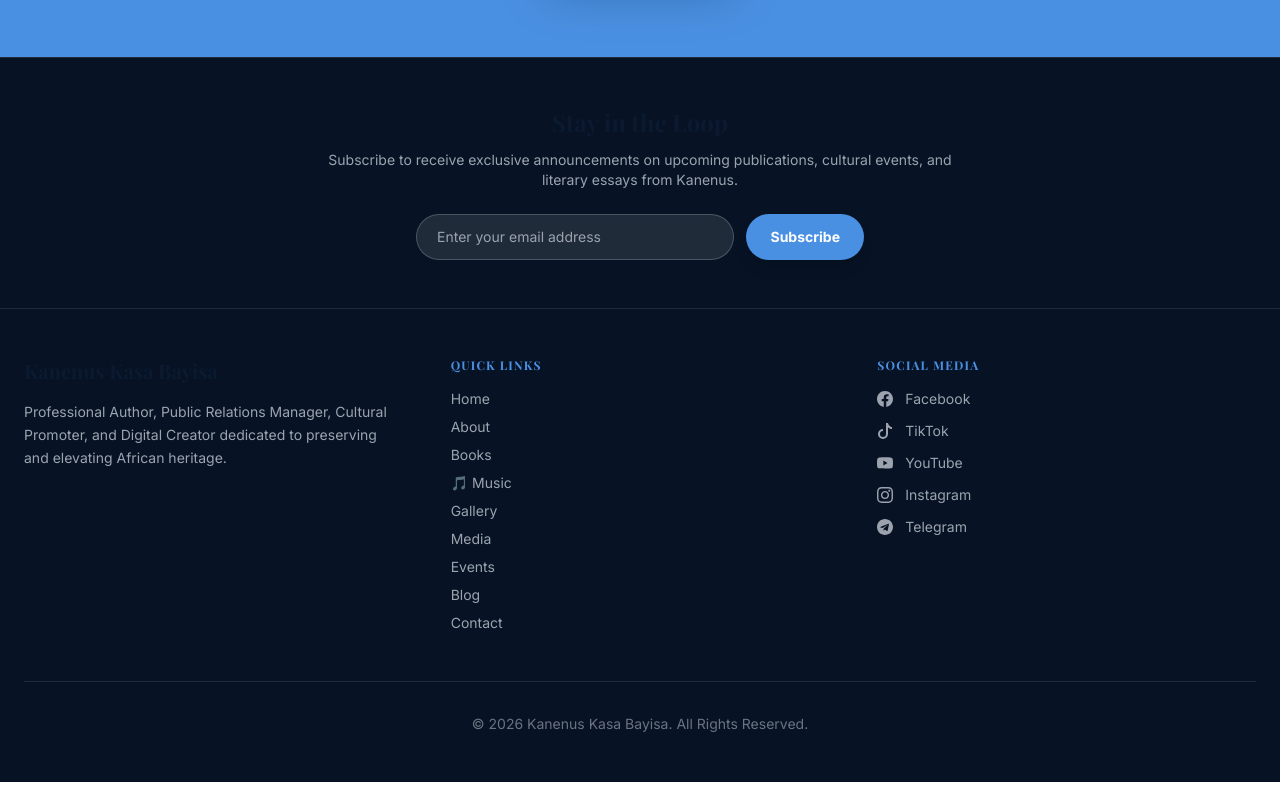
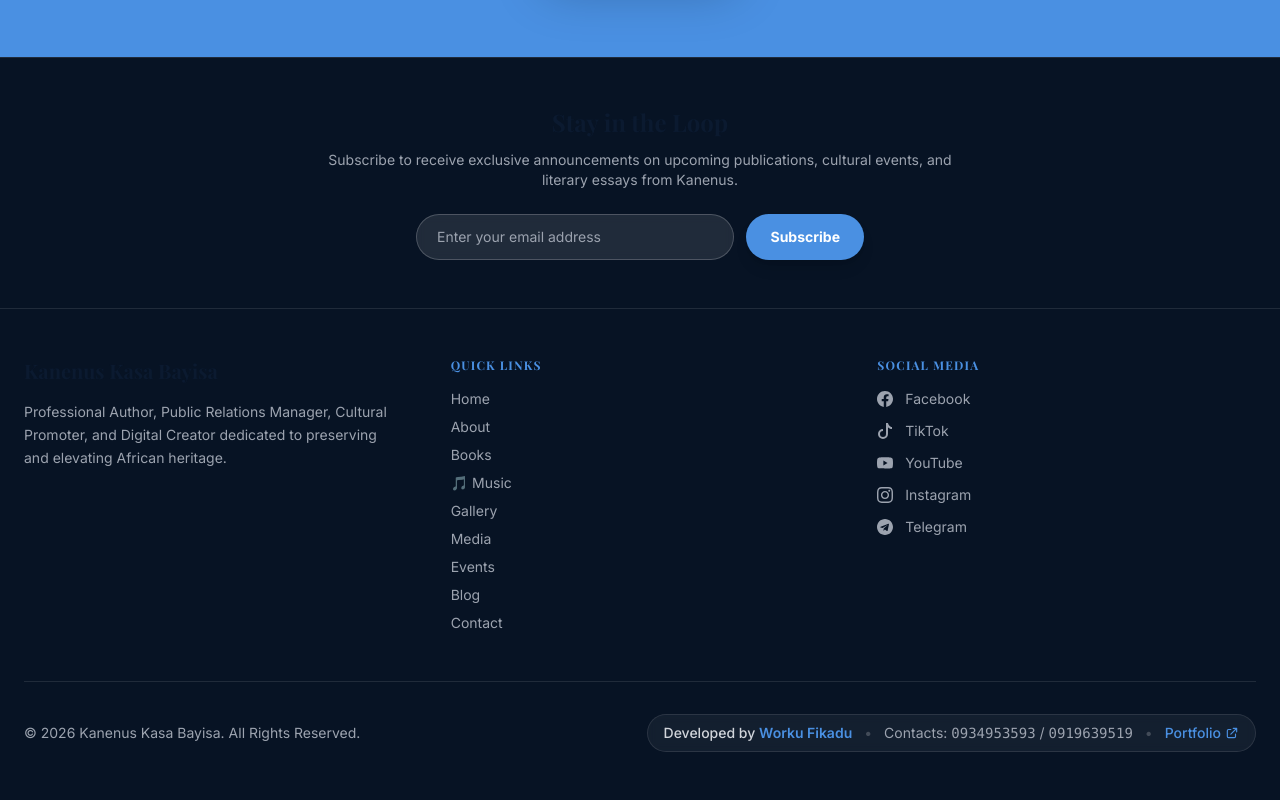
Before and after one commit to WorkuFikadu/kanenus-portfolio, a Next.js app: page / in a window 1280 px wide. Shown: the part 6461-7261 px from the top of the page. Built offline with nearby package versions, Linux system fonts and the light colour scheme; a web font is replaced by a local one.

Commit message:
Add Worku Fikadu developer credits, contacts, and portfolio link to footer across all pages

```diff
--- a/src/components/Footer.tsx
+++ b/src/components/Footer.tsx
@@ -118,8 +118,29 @@ export default function Footer() {
           </div>
         </div>
 
-        <div className="border-t border-white/10 pt-8 text-center text-gray-500 text-sm">
-          {t.rights}
+        <div className="border-t border-white/10 pt-8 flex flex-col md:flex-row items-center justify-between gap-4 text-sm text-gray-400">
+          <div>{t.rights}</div>
+          <div className="flex flex-wrap items-center justify-center md:justify-end gap-x-3 gap-y-2 text-xs sm:text-sm bg-white/5 px-4 py-2 rounded-full border border-white/10 backdrop-blur-sm">
+            <span className="text-gray-300 font-medium">
+              Developed by <span className="text-accent font-semibold">Worku Fikadu</span>
+            </span>
+            <span className="text-white/20 hidden sm:inline">•</span>
+            <span className="text-gray-400">
+              Contacts: <a href="tel:0934953593" className="hover:text-accent transition font-mono">0934953593</a> / <a href="tel:0919639519" className="hover:text-accent transition font-mono">0919639519</a>
+            </span>
+            <span className="text-white/20 hidden sm:inline">•</span>
+            <a
+              href="https://workufikadu.github.io/my-portfolio/index.html"
+              target="_blank"
+              rel="noopener noreferrer"
+              className="inline-flex items-center gap-1 text-accent hover:underline font-medium"
+            >
+              Portfolio
+              <svg className="w-3.5 h-3.5" fill="none" stroke="currentColor" viewBox="0 0 24 24">
+                <path strokeLinecap="round" strokeLinejoin="round" strokeWidth="2" d="M10 6H6a2 2 0 00-2 2v10a2 2 0 002 2h10a2 2 0 002-2v-4M14 4h6m0 0v6m0-6L10 14" />
+              </svg>
+            </a>
+          </div>
         </div>
       </div>
     </footer>
```
